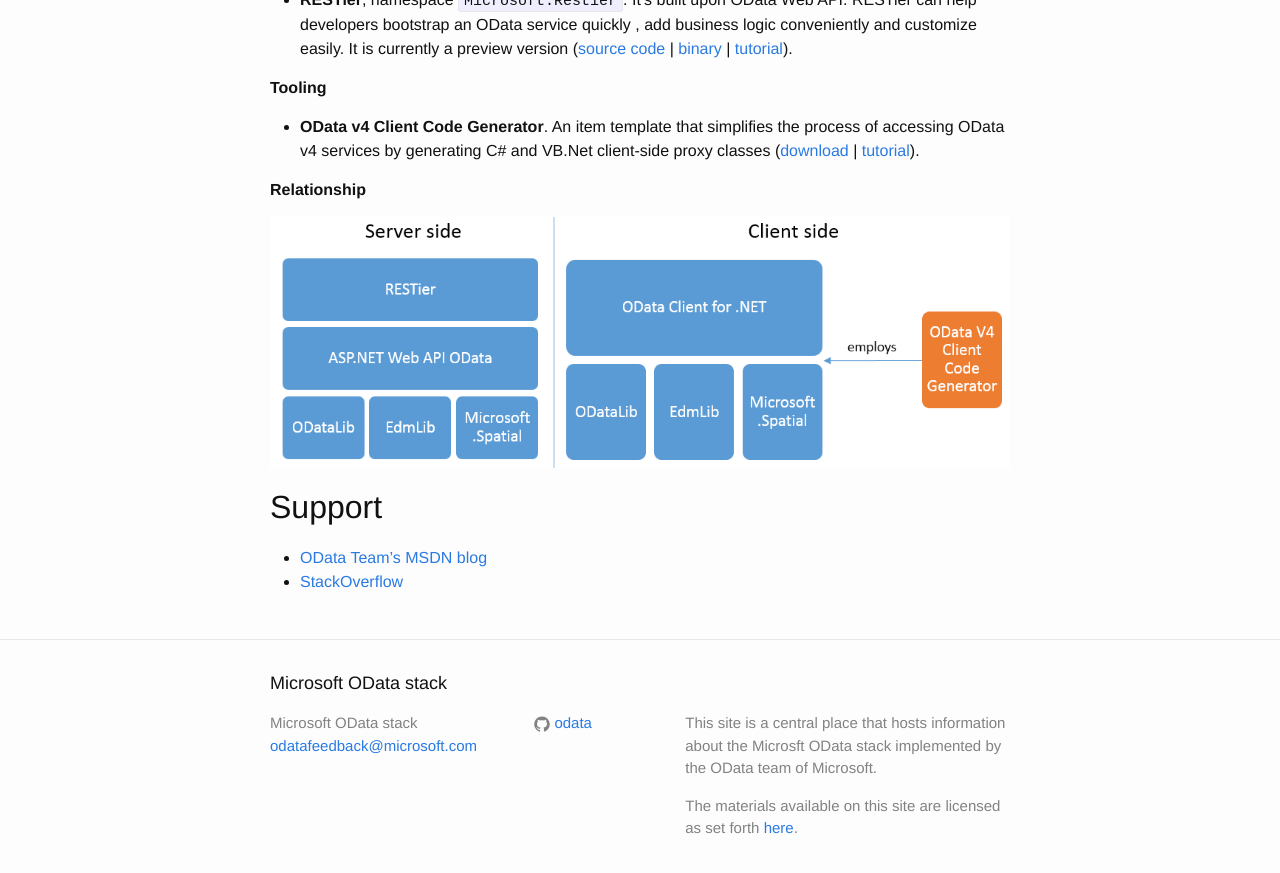
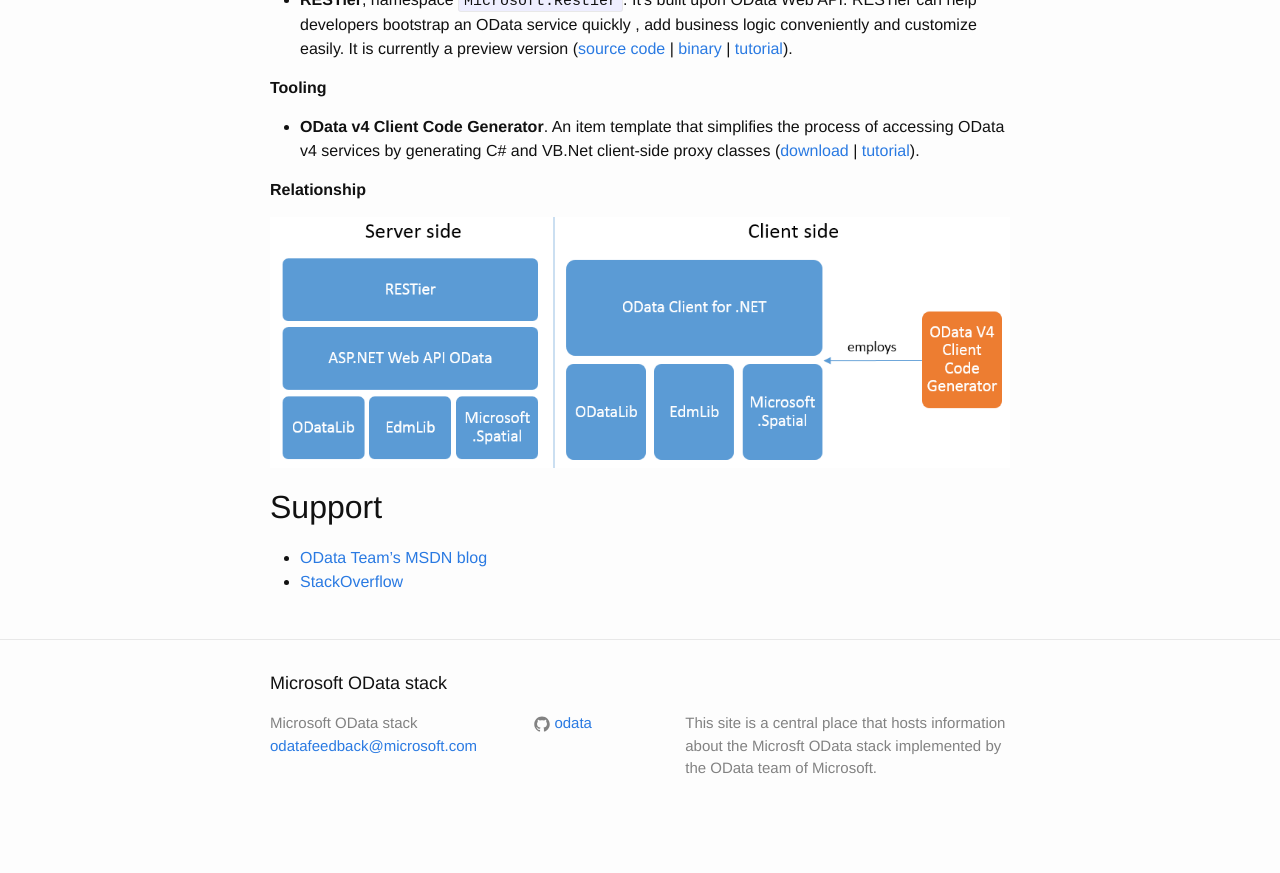
Before and after one commit to OData/odata.github.io, a Jekyll site: the page built from index.md, in a window 1280 px wide and 900 px high, scrolled down 934 px. Shown: the top 873 px of the window. Built offline with Jekyll 4.4.1, drawn with Linux system fonts in a browser that asks for light colours; after the commit the page ends 1774 px from its top, so only the background shows below that; part of the change alters nothing that is shown.

Commit message:
Update _config.yml

```diff
--- a/_config.yml
+++ b/_config.yml
@@ -1,9 +1,6 @@
 # Site settings
 title: Microsoft OData stack
 email: odatafeedback@microsoft.com
-license: > #
-  The materials available on this site are licensed
-  as set forth <a href="https://github.com/OData/odata.github.io/blob/master/License.txt">here</a>.
 description: > # this means to ignore newlines until "baseurl:"
   This site is a central place that hosts information about the Microsft OData stack
   implemented by the OData team of Microsoft.
@@ -11,5 +8,11 @@ baseurl: "" # the subpath of your site, e.g. /blog/
 url: "http://yourdomain.com" # the base hostname & protocol for your site
 github_username:  odata
 
+# Footer settings
+footer:
+  copyright: > #
+    The materials available on this site are licensed
+    as set forth <a href="https://github.com/OData/odata.github.io/blob/master/License.txt">here</a>.
+
 # Build settings
 markdown: kramdown
```
